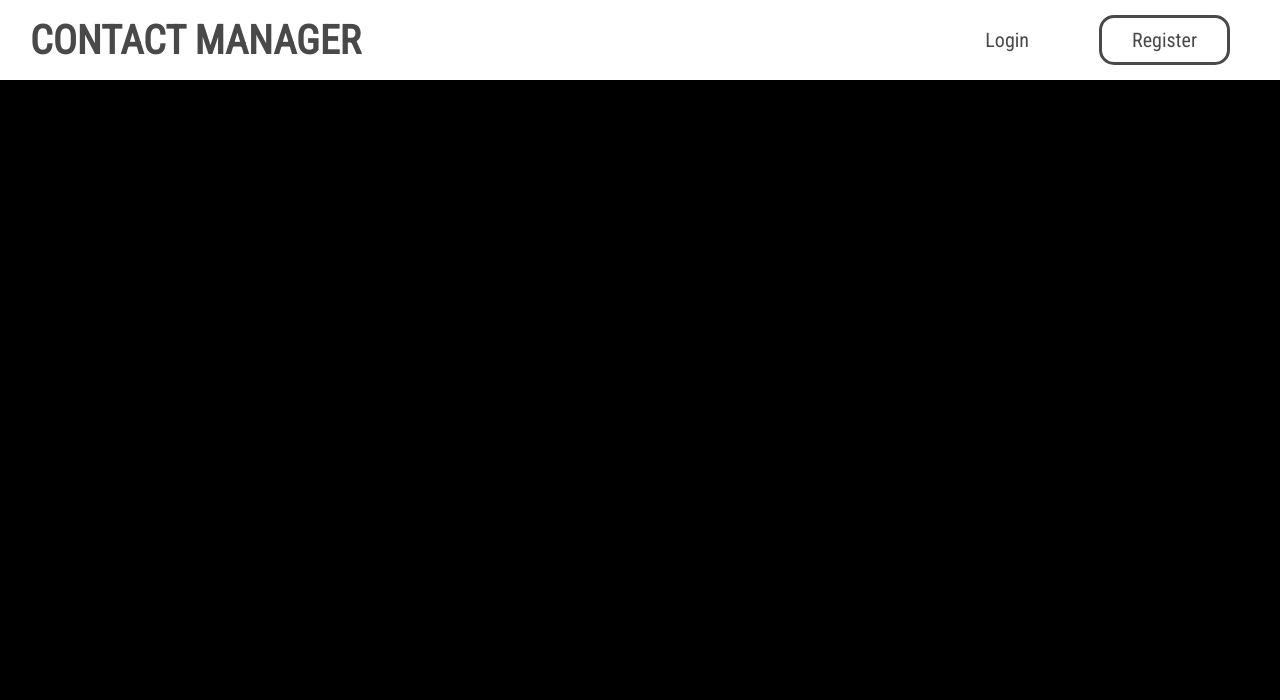
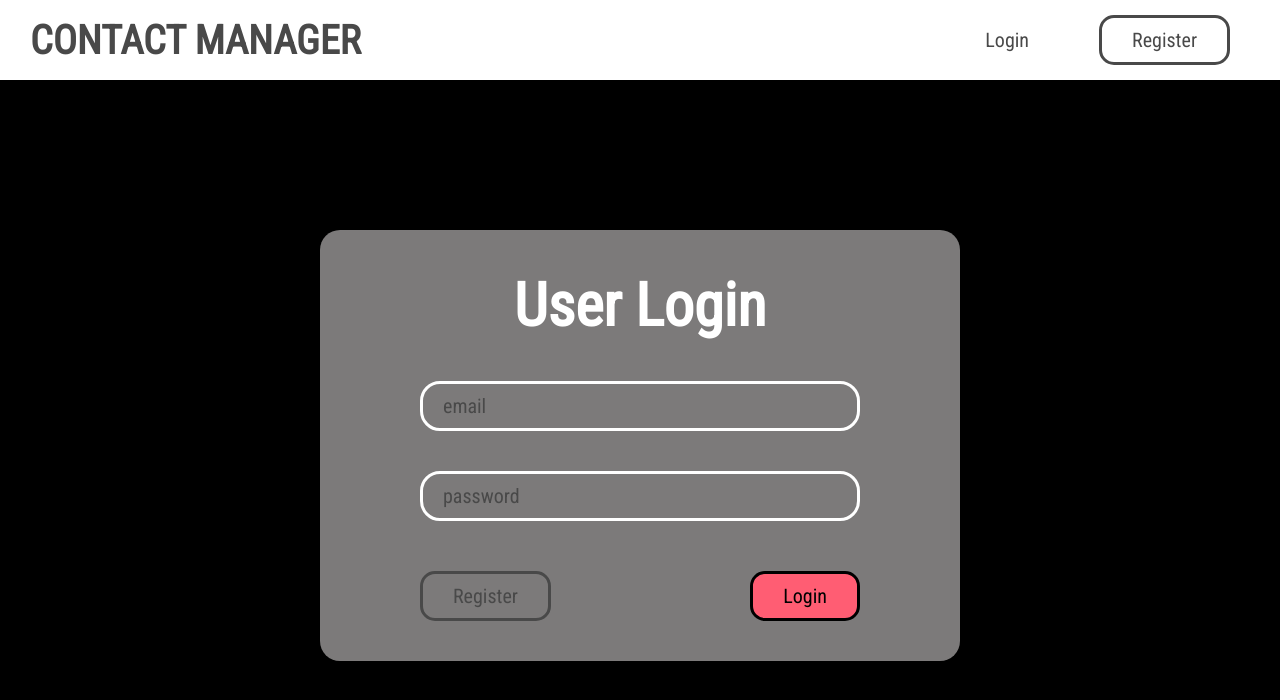
Before and after one commit to manish465/react-contact-manager, a React (Create React App) app: page /login in a window 1280 px wide. Shown: the top 700 px of the page. Built offline with nearby package versions, Linux system fonts and the light colour scheme.

Commit message:
added login page

```diff
--- a/src/pages/Login.js
+++ b/src/pages/Login.js
@@ -1,5 +1,23 @@
+import { Link } from "react-router-dom";
+
 const Login = () => {
-    return <div>Login</div>;
+    return (
+        <>
+            <section className="user login">
+                <h1>User Login</h1>
+                <input type="email" placeholder="email" />
+                <input type="password" placeholder="password" />
+                <div className="button-group">
+                    <Link to="/register">
+                        <button className="secondary hover-anmiation">
+                            Register
+                        </button>
+                    </Link>
+                    <button className="primary hover-anmiation">Login</button>
+                </div>
+            </section>
+        </>
+    );
 };
 
 export default Login;
--- a/src/styles.scss
+++ b/src/styles.scss
@@ -57,6 +57,71 @@
     }
 }
 
+section.login {
+    background-color: #7c7a7a;
+    width: 50%;
+    margin: 0 auto;
+    margin-top: 150px;
+    padding: 40px 100px;
+    display: flex;
+    flex-direction: column;
+    align-items: center;
+    border-radius: 20px;
+
+    h1 {
+        font-size: 60px;
+        font-weight: 600;
+        color: #ffffff;
+    }
+
+    input {
+        width: 100%;
+        padding: 10px 20px;
+        margin-top: 40px;
+        border-radius: 20px;
+        border: 3px solid #ffffff;
+        background-color: transparent;
+        font-size: 20px;
+        color: #ffffff;
+
+        &:focus {
+            outline: none;
+        }
+
+        &::placeholder {
+            color: #494949;
+        }
+    }
+
+    .button-group {
+        margin-top: 50px;
+        width: 100%;
+        display: flex;
+        justify-content: space-between;
+
+        button {
+            padding: 10px 30px;
+            border-radius: 15px;
+            outline: none;
+            cursor: pointer;
+            font-size: 20px;
+            font-family: 700;
+            background-color: transparent;
+        }
+
+        .secondary {
+            border: 3px solid #494949;
+            color: #494949;
+        }
+
+        .primary {
+            border: 3px solid #000000;
+            background-color: #ff5d73;
+            color: #000000;
+        }
+    }
+}
+
 a:-webkit-any-link {
     text-decoration: none;
     color: inherit;
```
